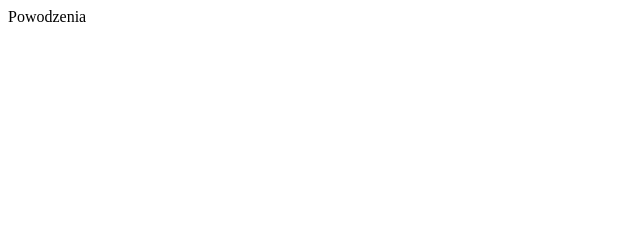
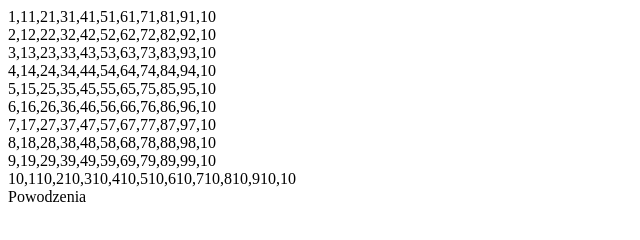
Before and after one commit to KatarzynaMedrek/Kolokwium, a plain HTML site: page index.html in a window 1280 px wide. Shown: the whole page, without its empty margins (0-640 px from the left). Drawn offline with nearby package versions, Linux system fonts and the light colour scheme.

Commit message:
Update index.html

```diff
--- a/index.html
+++ b/index.html
@@ -26,6 +26,11 @@
 </head>
 <body>
     <div id="app">
+        <div class="container" v-for='r in rows' >
+            <div  v-for='c in columns' >
+                    <div class="inside">{{r}},{{c}}</div>
+     </div>
+     </div>
         {{ message }}
      </div>
     <script>
```
